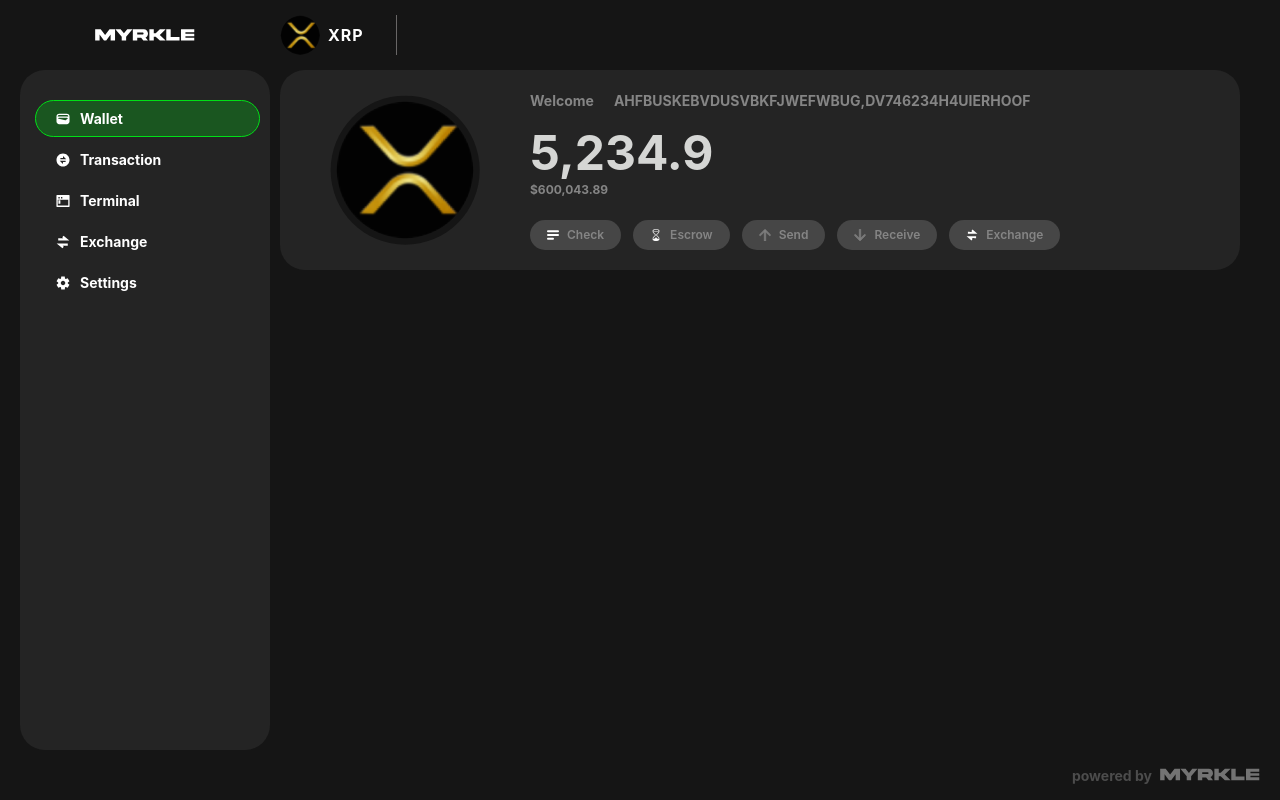
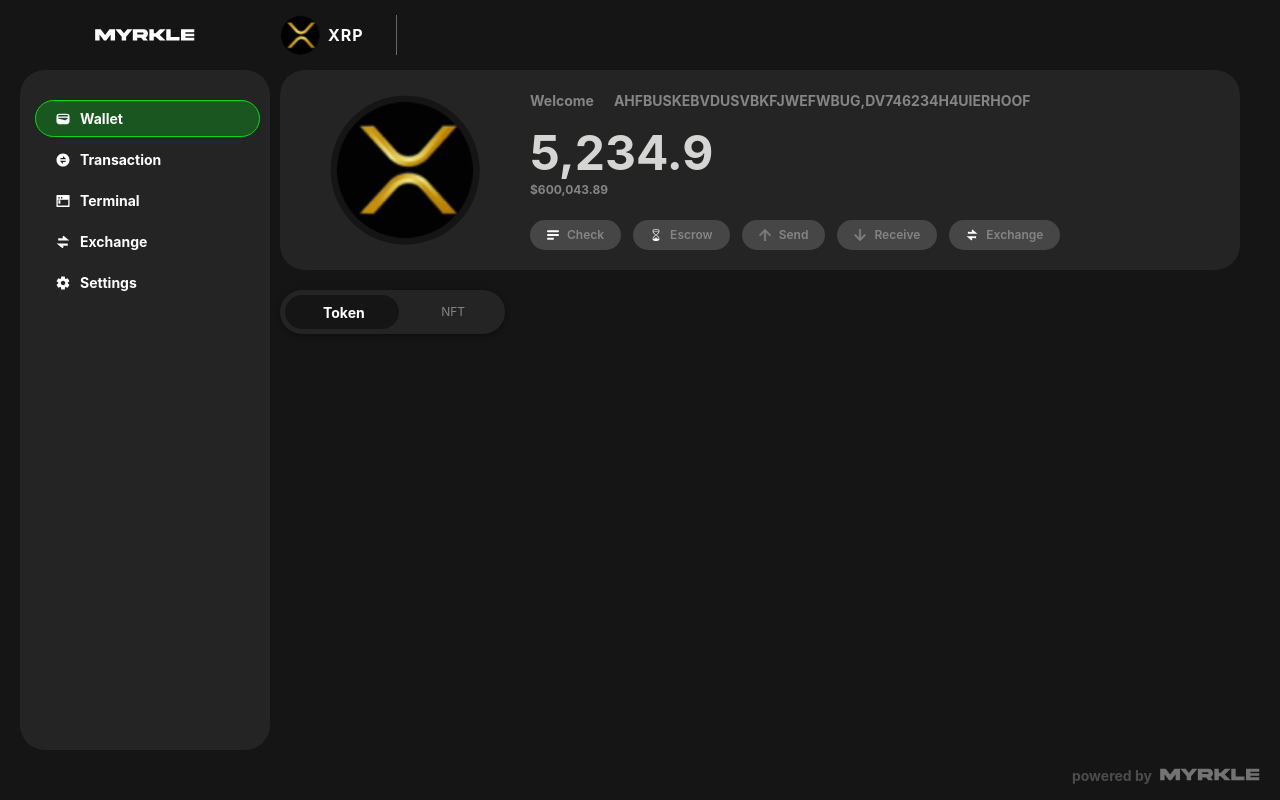
Before and after one commit to MyrkleApp/myrkle-web-app, a React (Vite) app: page /wallet in a window 1280 px wide. Built offline with nearby package versions, Linux system fonts and the light colour scheme.

Commit message:
style: token-nft-switch

```diff
--- /dev/null
+++ b/src/features/wallet/components/token-nft-switch/index.tsx
@@ -0,0 +1,66 @@
+import { MotionBox } from "@/components/motion-elements";
+import { HStack, Spacer, Text } from "@chakra-ui/react";
+import { useDispatch, useSelector } from "react-redux";
+import { selectAssetType } from "../../redux/wallet.selectors";
+import { toggleAssetType } from "../../redux/wallet.slice";
+
+function TokenNftSwitch() {
+  const assetType = useSelector(selectAssetType);
+
+  const dispatch = useDispatch();
+  const _toggleAssetType = () => dispatch(toggleAssetType());
+
+  return (
+    <HStack
+      w="225px"
+      pos="relative"
+      h="44px"
+      bg="dark"
+      borderRadius="30px"
+      boxShadow="0 2px 5px #0f0f0f"
+    >
+      <MotionBox
+        mt="2px"
+        h="40px"
+        w="130px"
+        bg="darkest"
+        borderRadius="30px"
+        border="3px solid"
+        borderColor="dark"
+        pos="absolute"
+        top="0"
+        initial={{ left: 0, width: 125 }}
+        animate={{
+          left: assetType === "token" ? 2 : 118,
+          width: assetType === "token" ? 120 : 105,
+          transition: { duration: 0.4 },
+        }}
+      />
+      <Text
+        fontSize={assetType === "token" ? "sm" : "xs"}
+        fontWeight={assetType === "token" ? "bold" : "400"}
+        pos="absolute"
+        left="43px"
+        color={assetType === "token" ? "#fff" : "textDark"}
+        cursor="pointer"
+        onClick={_toggleAssetType}
+      >
+        Token
+      </Text>
+      <Spacer />
+      <Text
+        fontSize={assetType === "nft" ? "sm" : "xs"}
+        fontWeight={assetType === "nft" ? "bold" : "400"}
+        pos="absolute"
+        right="40px"
+        color={assetType === "nft" ? "#fff" : "textDark"}
+        cursor="pointer"
+        onClick={_toggleAssetType}
+      >
+        NFT
+      </Text>
+    </HStack>
+  );
+}
+
+export default TokenNftSwitch;
--- /dev/null
+++ b/src/features/wallet/redux/wallet.selectors.ts
@@ -0,0 +1,3 @@
+import { RootState } from "@/store";
+
+export const selectAssetType = (state: RootState) => state.wallet.assetType;
--- /dev/null
+++ b/src/features/wallet/redux/wallet.slice.ts
@@ -0,0 +1,21 @@
+import { createSlice } from "@reduxjs/toolkit";
+import { IWalletInitialState } from "../types";
+
+const initialState: IWalletInitialState = {
+  assetType: "token",
+};
+
+const walletSlice = createSlice({
+  name: "wallet",
+  initialState,
+  reducers: {
+    toggleAssetType(state) {
+      if (state.assetType === "token") state.assetType = "nft";
+      else state.assetType = "token";
+    },
+  },
+});
+
+export const { toggleAssetType } = walletSlice.actions;
+
+export default walletSlice.reducer;
--- /dev/null
+++ b/src/features/wallet/types/index.ts
@@ -0,0 +1,5 @@
+export type TAssetType = "token" | "nft";
+
+export interface IWalletInitialState {
+  assetType: TAssetType;
+}
--- a/src/pages/wallet/index.tsx
+++ b/src/pages/wallet/index.tsx
@@ -1,10 +1,15 @@
+import TokenNftSwitch from "@/features/wallet/components/token-nft-switch";
 import WalletDetails from "@/features/wallet/components/wallet-details";
 import Layout from "@/layout";
+import { HStack } from "@chakra-ui/react";
 
 function Wallet() {
   return (
     <Layout>
       <WalletDetails />
+      <HStack mt={5}>
+        <TokenNftSwitch />
+      </HStack>
     </Layout>
   );
 }
--- a/src/store/index.tsx
+++ b/src/store/index.tsx
@@ -1,7 +1,9 @@
 import { configureStore } from "@reduxjs/toolkit";
+import walletReducer from "@/features/wallet/redux/wallet.slice";
 
 export const store = configureStore({
   reducer: {
+    wallet: walletReducer,
     // [marketplaceApi.reducerPath]: marketplaceApi.reducer,
   },
   // middleware: (getDefaultMiddleware) => getDefaultMiddleware().concat(marketplaceApi.middleware),
```
